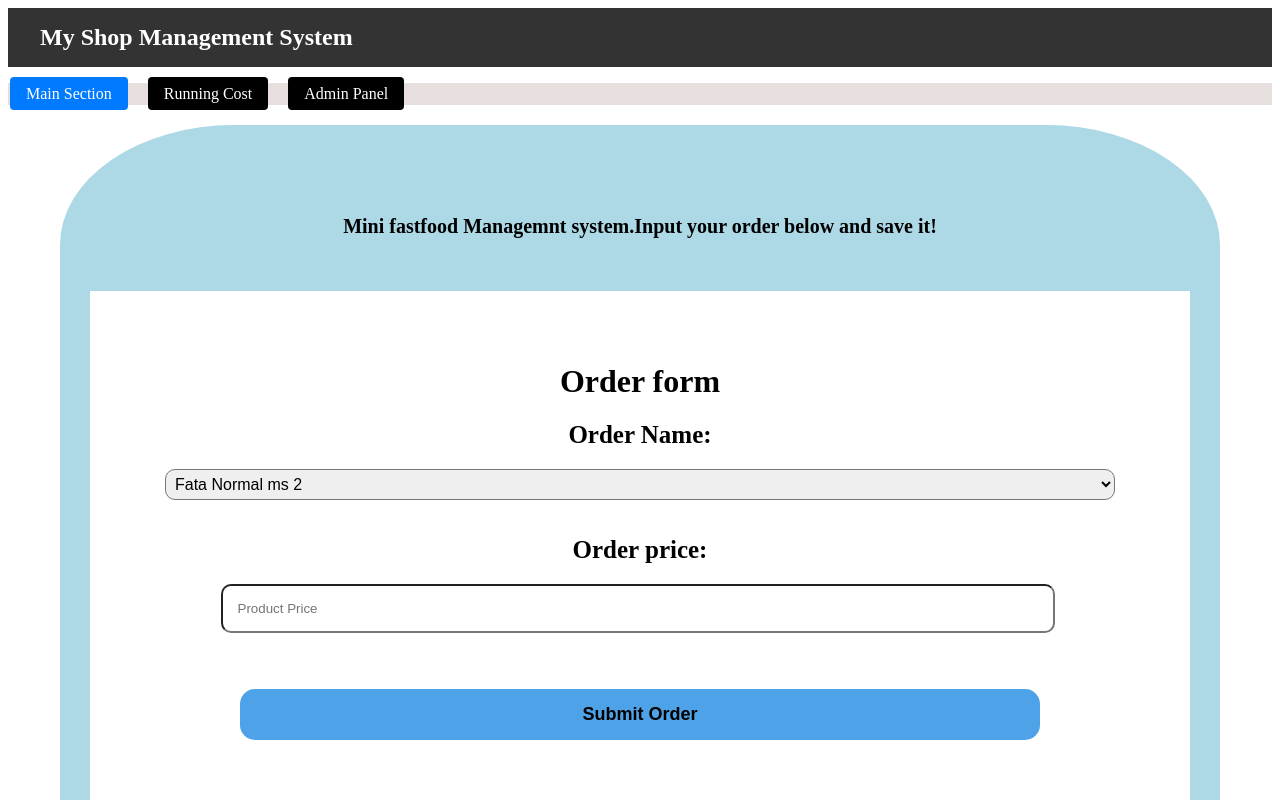
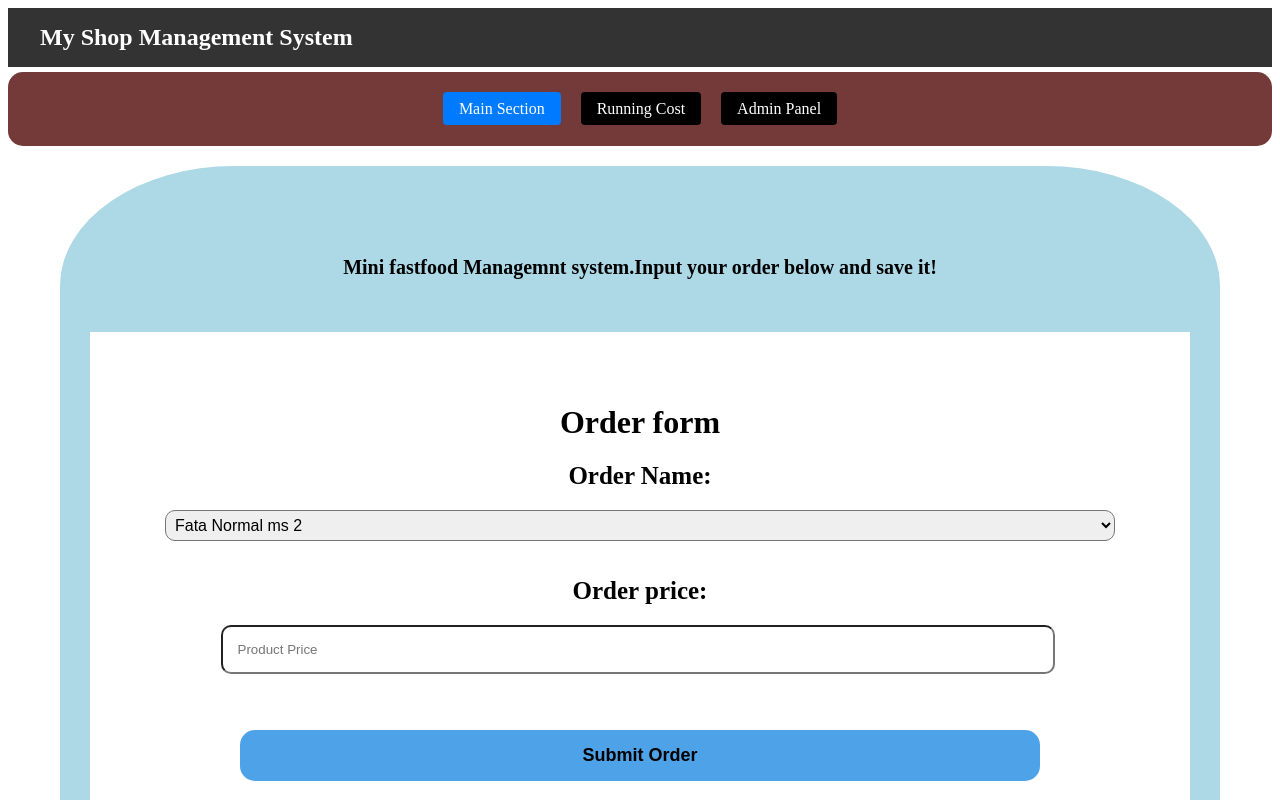
Before and after one commit to Fanitu/basic-Managment, a React (Vite) app: page / in a window 1280 px wide. Shown: the top 800 px of the page. Built offline with nearby package versions, Linux system fonts and the light colour scheme.

Commit message:
Change underNav background color and add styles
Updated the background color and added styling properties to the underNav class.

```diff
--- a/src/layouts/mainLayout.css
+++ b/src/layouts/mainLayout.css
@@ -49,8 +49,16 @@
 }
 
 .underNav{
-  background-color: rgb(231, 222, 222);
+  background-color: rgb(116, 57, 57);
   padding: 2px;
+  height: 70px;
+  display: flex;
+  justify-content: center;
+  align-items: center;
+  flex-grow: 1;
+  border-radius: 15px;
+  margin-top: 5px;
+
 }
 
 .main-content {
```
